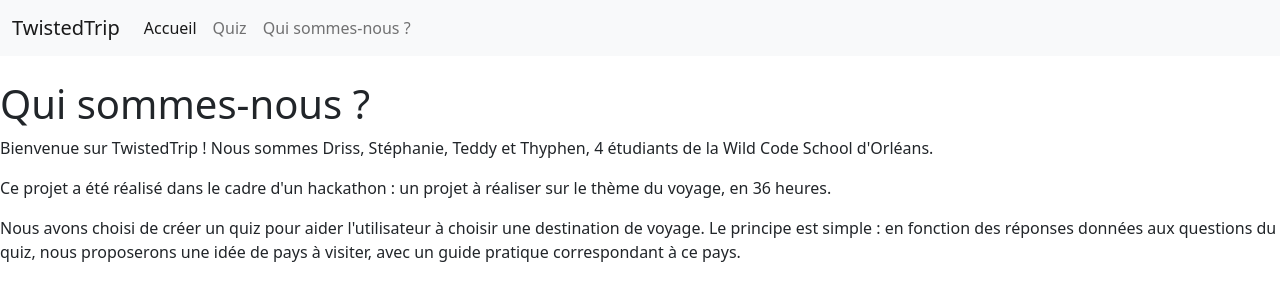
After one commit to DrissB45/Hackathon-TDTS, a PHP site: template src/View/Home/presentation.html.twig in a window 1280 px wide. The commit adds this page. Shown: the top 301 px of the page. Run offline with PHP 8.4, Linux system fonts and the light colour scheme; the template is opened without the code that fills it, so the values that code supplies are empty; some libraries are stand-ins or nearby versions.

Commit message:
created qui sommes nous page

```diff
--- a/src/View/Components/header.html.twig
+++ b/src/View/Components/header.html.twig
@@ -14,7 +14,7 @@
 						<a class="nav-link" href="#">Quiz</a>
 					</li>
                     <li class="nav-item">
-						<a class="nav-link" href="#">Qui sommes-nous ?</a>
+						<a class="nav-link" href="/presentation">Qui sommes-nous ?</a>
 					</li>
 				</ul>
 			</div>
--- /dev/null
+++ b/src/View/Home/presentation.html.twig
@@ -0,0 +1,11 @@
+{% extends "layout.html.twig" %}
+
+{% block content %}
+	<h1>Qui sommes-nous ?</h1>
+	<p>Bienvenue sur TwistedTrip ! Nous sommes Driss, Stéphanie, Teddy et Thyphen, 4 étudiants de la Wild Code School d'Orléans.</p>
+	<p>Ce projet a été réalisé dans le cadre d'un hackathon : un projet à réaliser sur le thème du voyage, en 36 heures.</p>
+	<p>Nous avons choisi de créer un quiz pour aider l'utilisateur à choisir une destination de voyage. Le principe est simple : en fonction
+    des réponses données aux questions du quiz, nous proposerons une idée de pays à visiter, avec un guide pratique correspondant à ce pays.</p>
+
+
+{% endblock %}
--- a/src/routes.php
+++ b/src/routes.php
@@ -13,4 +13,5 @@ return [
     'items/show' => ['ItemController', 'show', ['id']],
     'items/add' => ['ItemController', 'add',],
     'items/delete' => ['ItemController', 'delete',],
+    'presentation' => ['PresentationController', 'index'],
 ];
```
Also changed, not shown: src/Controller/PresentationController.php (added, +14 -0 lines).
